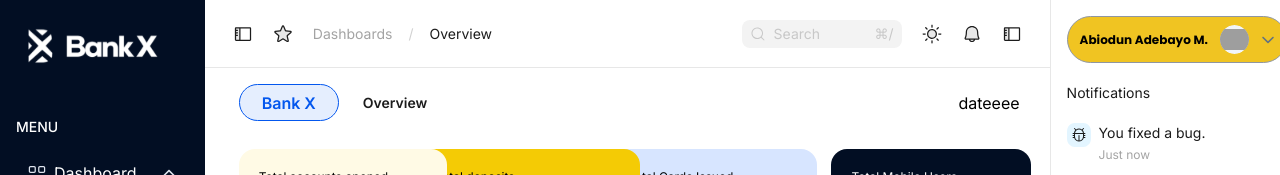
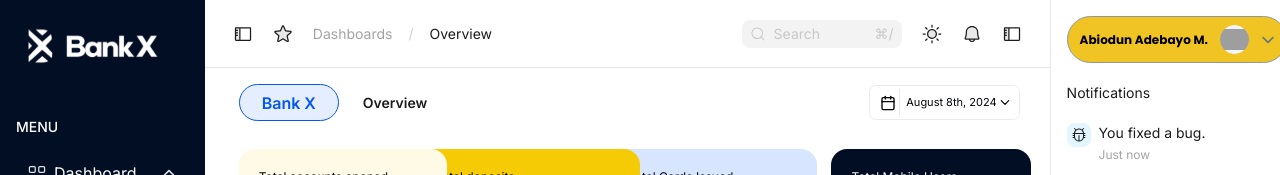
Before and after one commit to scap-banking-suite/scap_banking, a Next.js app: page /dashboard/overview in a window 1280 px wide. Shown: the top 175 px of the page. Built offline with nearby package versions, Linux system fonts and the light colour scheme; grey boxes are pictures that could not be loaded.

Commit message:
feat:implemented custome select date input

```diff
--- a/components/Dashboard/otherComp/TopBar.tsx
+++ b/components/Dashboard/otherComp/TopBar.tsx
@@ -1,3 +1,4 @@
+import { CustomDatePicker } from "@/components/controlInputs/CustomDatePicker";
 import React from "react";
 
 const TopBar = () => {
@@ -10,7 +11,7 @@
         <p className="text-sm font-semibold text-black">Overview</p>
       </div>
       <div>
-        <p>dateeee</p>
+        <CustomDatePicker />
       </div>
     </div>
   );
--- /dev/null
+++ b/components/controlInputs/CustomDatePicker.tsx
@@ -0,0 +1,66 @@
+"use client";
+
+import * as React from "react";
+import { format } from "date-fns";
+import { ArrowDown, Calendar as CalendarIcon, ChevronDown } from "lucide-react";
+
+import { cn } from "@/lib/utils";
+import { Button } from "@/components/ui/button";
+import { Calendar } from "@/components/ui/calendar";
+import {
+  Popover,
+  PopoverContent,
+  PopoverTrigger,
+} from "@/components/ui/popover";
+import { ArrowD } from "@/icons/svgComp/ArrowD";
+
+type Props = {};
+
+export const CustomDatePicker = (props: Props) => {
+  const [date, setDate] = React.useState<Date | undefined>(new Date());
+  const [popoverOpen, setPopoverOpen] = React.useState(false);
+
+  const handleDateSelect = (selectedDate: Date | undefined) => {
+    if (selectedDate) {
+      setDate(selectedDate);
+      setPopoverOpen(false);
+    }
+  };
+
+  return (
+    <Popover open={popoverOpen} onOpenChange={setPopoverOpen}>
+      <PopoverTrigger asChild>
+        <button
+          className={cn(
+            "w-fit px-1.5 flex items-center gap-1.5 font-normal border border-[#E8ECF1] rounded-[6.6px]",
+            !date && "text-muted-foreground"
+          )}
+          onClick={() => setPopoverOpen(true)}
+        >
+          <div className="w-6 h-7 border-r py-1.5 border-r-bordergrey flex items-center justify-center">
+            <CalendarIcon className=" h-4 w-4" />
+          </div>
+          <div className="flex items-center py-2">
+            {date ? (
+              <span className="text-[11px] text-textdark ">
+                {format(date, "PPP")}
+              </span>
+            ) : (
+              <span className="text-[11px] text-textdark ">Select a date</span>
+            )}
+            <ArrowD />
+          </div>
+        </button>
+      </PopoverTrigger>
+      <PopoverContent className="w-auto p-0">
+        <Calendar
+          mode="single"
+          selected={date}
+          onSelect={handleDateSelect}
+          initialFocus
+          className="text-[11px] text-textdark "
+        />
+      </PopoverContent>
+    </Popover>
+  );
+};
--- /dev/null
+++ b/components/ui/calendar.tsx
@@ -0,0 +1,66 @@
+"use client"
+
+import * as React from "react"
+import { ChevronLeft, ChevronRight } from "lucide-react"
+import { DayPicker } from "react-day-picker"
+
+import { cn } from "@/lib/utils"
+import { buttonVariants } from "@/components/ui/button"
+
+export type CalendarProps = React.ComponentProps<typeof DayPicker>
+
+function Calendar({
+  className,
+  classNames,
+  showOutsideDays = true,
+  ...props
+}: CalendarProps) {
+  return (
+    <DayPicker
+      showOutsideDays={showOutsideDays}
+      className={cn("p-3", className)}
+      classNames={{
+        months: "flex flex-col sm:flex-row space-y-4 sm:space-x-4 sm:space-y-0",
+        month: "space-y-4",
+        caption: "flex justify-center pt-1 relative items-center",
+        caption_label: "text-sm font-medium",
+        nav: "space-x-1 flex items-center",
+        nav_button: cn(
+          buttonVariants({ variant: "outline" }),
+          "h-7 w-7 bg-transparent p-0 opacity-50 hover:opacity-100"
+        ),
+        nav_button_previous: "absolute left-1",
+        nav_button_next: "absolute right-1",
+        table: "w-full border-collapse space-y-1",
+        head_row: "flex",
+        head_cell:
+          "text-slate-500 rounded-md w-9 font-normal text-[0.8rem] dark:text-slate-400",
+        row: "flex w-full mt-2",
+        cell: "h-9 w-9 text-center text-sm p-0 relative [&:has([aria-selected].day-range-end)]:rounded-r-md [&:has([aria-selected].day-outside)]:bg-slate-100/50 [&:has([aria-selected])]:bg-slate-100 first:[&:has([aria-selected])]:rounded-l-md last:[&:has([aria-selected])]:rounded-r-md focus-within:relative focus-within:z-20 dark:[&:has([aria-selected].day-outside)]:bg-slate-800/50 dark:[&:has([aria-selected])]:bg-slate-800",
+        day: cn(
+          buttonVariants({ variant: "ghost" }),
+          "h-9 w-9 p-0 font-normal aria-selected:opacity-100"
+        ),
+        day_range_end: "day-range-end",
+        day_selected:
+          "bg-slate-900 text-slate-50 hover:bg-slate-900 hover:text-slate-50 focus:bg-slate-900 focus:text-slate-50 dark:bg-slate-50 dark:text-slate-900 dark:hover:bg-slate-50 dark:hover:text-slate-900 dark:focus:bg-slate-50 dark:focus:text-slate-900",
+        day_today: "bg-slate-100 text-slate-900 dark:bg-slate-800 dark:text-slate-50",
+        day_outside:
+          "day-outside text-slate-500 opacity-50 aria-selected:bg-slate-100/50 aria-selected:text-slate-500 aria-selected:opacity-30 dark:text-slate-400 dark:aria-selected:bg-slate-800/50 dark:aria-selected:text-slate-400",
+        day_disabled: "text-slate-500 opacity-50 dark:text-slate-400",
+        day_range_middle:
+          "aria-selected:bg-slate-100 aria-selected:text-slate-900 dark:aria-selected:bg-slate-800 dark:aria-selected:text-slate-50",
+        day_hidden: "invisible",
+        ...classNames,
+      }}
+      components={{
+        IconLeft: ({ ...props }) => <ChevronLeft className="h-4 w-4" />,
+        IconRight: ({ ...props }) => <ChevronRight className="h-4 w-4" />,
+      }}
+      {...props}
+    />
+  )
+}
+Calendar.displayName = "Calendar"
+
+export { Calendar }
--- /dev/null
+++ b/components/ui/popover.tsx
@@ -0,0 +1,31 @@
+"use client"
+
+import * as React from "react"
+import * as PopoverPrimitive from "@radix-ui/react-popover"
+
+import { cn } from "@/lib/utils"
+
+const Popover = PopoverPrimitive.Root
+
+const PopoverTrigger = PopoverPrimitive.Trigger
+
+const PopoverContent = React.forwardRef<
+  React.ElementRef<typeof PopoverPrimitive.Content>,
+  React.ComponentPropsWithoutRef<typeof PopoverPrimitive.Content>
+>(({ className, align = "center", sideOffset = 4, ...props }, ref) => (
+  <PopoverPrimitive.Portal>
+    <PopoverPrimitive.Content
+      ref={ref}
+      align={align}
+      sideOffset={sideOffset}
+      className={cn(
+        "z-50 w-56 rounded-md border border-slate-200 bg-white p-4 text-slate-950 shadow-md outline-none data-[state=open]:animate-in data-[state=closed]:animate-out data-[state=closed]:fade-out-0 data-[state=open]:fade-in-0 data-[state=closed]:zoom-out-95 data-[state=open]:zoom-in-95 data-[side=bottom]:slide-in-from-top-2 data-[side=left]:slide-in-from-right-2 data-[side=right]:slide-in-from-left-2 data-[side=top]:slide-in-from-bottom-2 dark:border-slate-800 dark:bg-slate-950 dark:text-slate-50",
+        className
+      )}
+      {...props}
+    />
+  </PopoverPrimitive.Portal>
+))
+PopoverContent.displayName = PopoverPrimitive.Content.displayName
+
+export { Popover, PopoverTrigger, PopoverContent }
--- /dev/null
+++ b/icons/svgComp/ArrowD.tsx
@@ -0,0 +1,19 @@
+export const ArrowD = () => {
+  return (
+    <svg
+      width="16"
+      height="15"
+      viewBox="0 0 16 15"
+      fill="none"
+      xmlns="http://www.w3.org/2000/svg"
+    >
+      <path
+        d="M4.26294 5.66895L7.97544 9.38145L11.6879 5.66895"
+        stroke="#02050A"
+        stroke-width="1.2375"
+        stroke-linecap="round"
+        stroke-linejoin="round"
+      />
+    </svg>
+  );
+};
--- a/package.json
+++ b/package.json
@@ -15,6 +15,7 @@
     "@radix-ui/react-avatar": "^1.1.0",
     "@radix-ui/react-dialog": "^1.1.1",
     "@radix-ui/react-label": "^2.1.0",
+    "@radix-ui/react-popover": "^1.1.1",
     "@radix-ui/react-slot": "^1.1.0",
     "@radix-ui/react-tooltip": "^1.1.2",
     "@tanstack/react-query": "^5.51.21",
@@ -22,12 +23,14 @@
     "axios": "^1.7.3",
     "class-variance-authority": "^0.7.0",
     "clsx": "^2.1.1",
+    "date-fns": "^3.6.0",
     "framer-motion": "^11.3.30",
     "js-cookie": "^3.0.5",
     "lucide-react": "^0.424.0",
     "next": "14.2.5",
     "next-themes": "^0.3.0",
     "react": "^18",
+    "react-day-picker": "^8.10.1",
     "react-dom": "^18",
     "react-hook-form": "^7.52.2",
     "recharts": "^2.12.7",
--- a/tailwind.config.ts
+++ b/tailwind.config.ts
@@ -30,7 +30,9 @@
         accent: "#F0C422",
         black: "#1C1C1C",
         borderblack: "#1C1C1C1A",
-        textcolor: '#64748B'
+        textcolor: '#64748B',
+        textdark: '#02050A',
+        bordergrey: '#E8ECF1'
       },
       backgroundImage: {
         upvector: "url('/new.png')",
```
Also changed, not shown: 1 other file (tests, documents, lock files or other folders).
